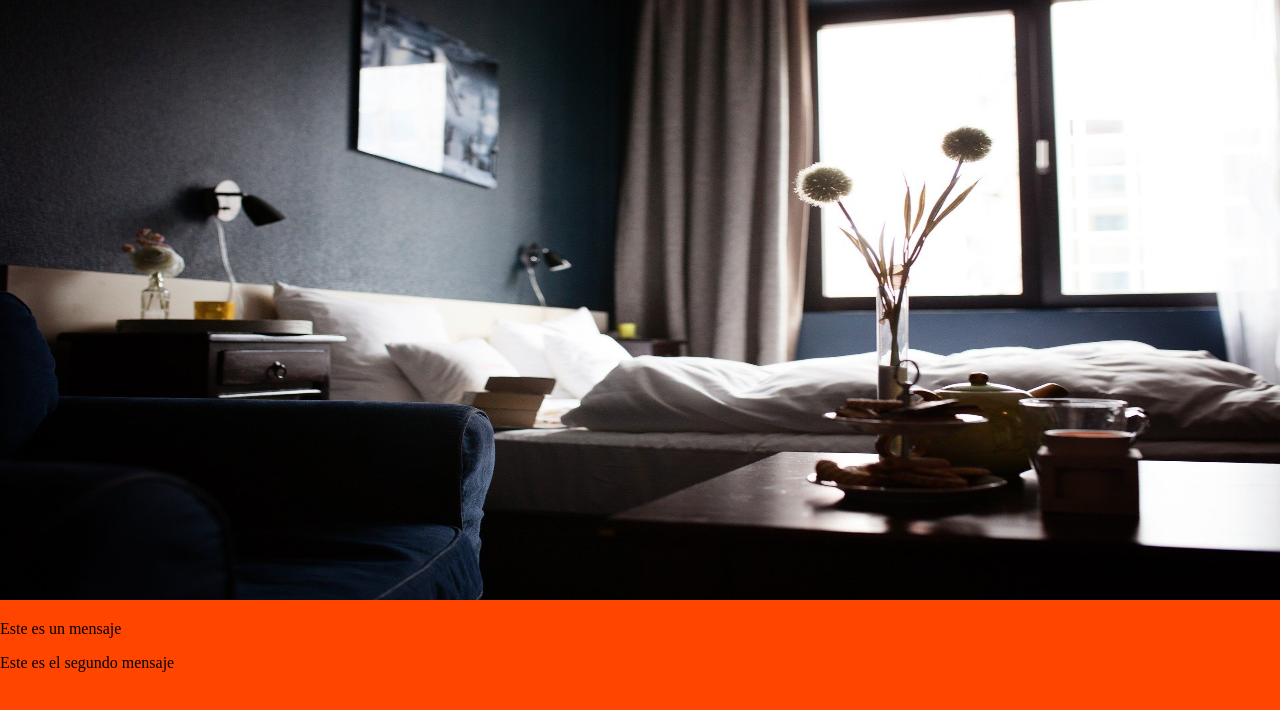
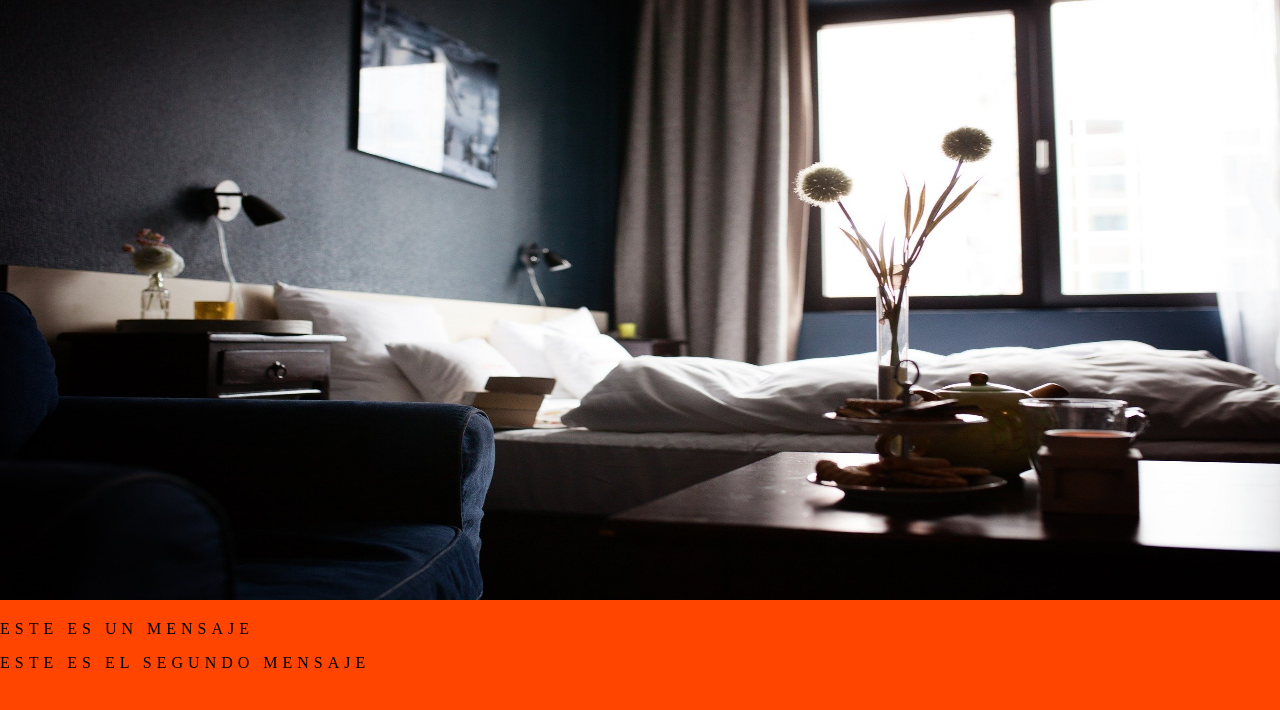
Before and after one commit to CristianHC16/SoyRicky, a plain HTML site: page index.html in a window 1280 px wide. Drawn offline with Linux system fonts and the light colour scheme.

Commit message:
Cambio de los estilos de los textos

```diff
--- a/css/style.css
+++ b/css/style.css
@@ -13,3 +13,10 @@ body {
     background-size: 100%;
 
 }
+
+p {
+
+    text-transform: uppercase;
+    letter-spacing: 5px;
+
+}
```
